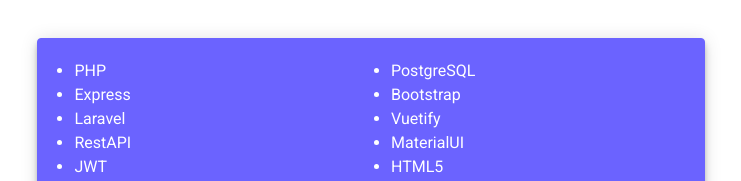
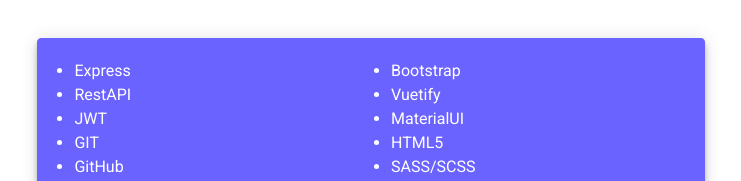
Before and after one commit to Joyfer/myweb, a Nuxt app: page / in a window 1280 px wide. Shown: the part 1606-1787 px from the top of the page, without its empty margins (269-1010 px from the left). Built offline with nearby package versions, Linux system fonts and the light colour scheme; what vue-typer would draw is missing.

Commit message:
Changing profile photo and removing Laravel

```diff
--- a/components/home/TextAnimated.vue
+++ b/components/home/TextAnimated.vue
@@ -22,8 +22,6 @@ export default {
         "Programador web",
         "Fullstack",
         "Javascript - Typescript",
-        "PHP - Laravel",
-        "Vue and React lover",
       ],
     };
   },
--- a/components/home/expansionPanel/KnowledgeList.vue
+++ b/components/home/expansionPanel/KnowledgeList.vue
@@ -17,9 +17,7 @@ export default {
       panel: [0, 1],
       mdiArrowDownBoldCircleOutline,
       list: [
-        "PHP",
         "Express",
-        "Laravel",
         "RestAPI",
         "JWT",
         "GIT",
--- a/components/resources/chatCard/ChatCard.vue
+++ b/components/resources/chatCard/ChatCard.vue
@@ -11,7 +11,7 @@
         class="blob-green"
       >
         <v-avatar size="40">
-          <v-img src="https://i.imgur.com/Wz370ut.jpg"></v-img>
+          <v-img src="https://i.imgur.com/j2LWU4L.jpg"></v-img>
         </v-avatar>
       </v-badge>
 
```
Also changed, not shown: 1 other file (tests, documents, lock files or other folders).
